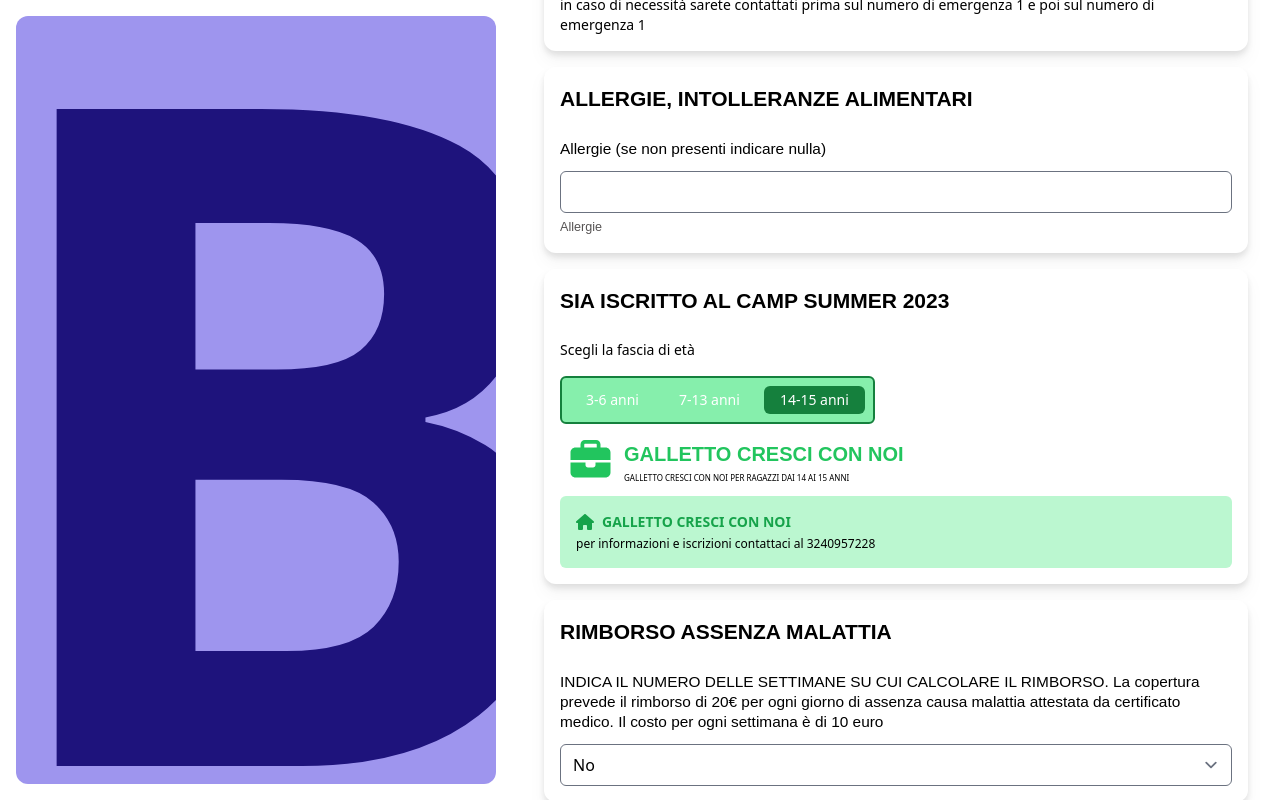
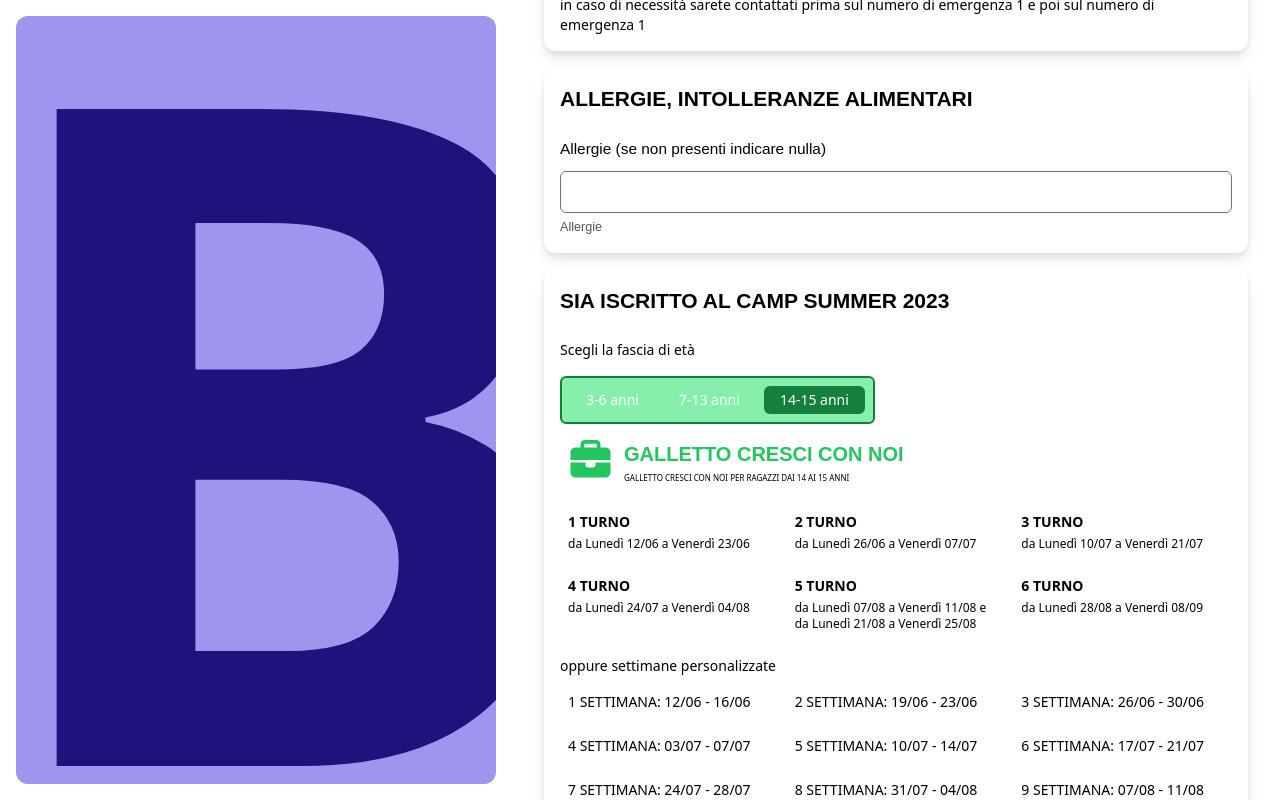
Before and after one commit to nicolofranceschi/galletto, a Next.js app: page /b in a window 1280 px wide. Both pictures are taken after a click on the button "14-15 anni". Shown: the part 2293-3093 px from the top of the page. Built offline with nearby package versions, Linux system fonts and the light colour scheme; no server answers.

Commit message:
cresci con noi

```diff
--- a/components/dataset.js
+++ b/components/dataset.js
@@ -22,6 +22,30 @@ export const dataset = {
     TB6: {
         desc: "6° Turno Galletto Baby Magic: da Lunedì 28/08 a Venerdì 08/09",
         price: 290
+    },
+    TC1: {
+        desc: "1° Turno Galletto Cresci con Noi: non disponibile",
+        price: 230
+    },
+    TC2: {
+        desc: "2° Turno Galletto Cresci con Noi: da Lunedì 26/06 a Venerdì 07/07",
+        price: 230
+    },
+    TC3: {
+        desc: "3° Turno Galletto Cresci con Noi: da Lunedì 10/07 a Venerdì 21/07",
+        price: 230
+    },
+    TC4: {
+        desc: "4° Turno Galletto Cresci con Noi: da lunedì 21/06 a venerdì 02/07",
+        price: 230
+    },
+    TC5: {
+        desc: "5° Turno Galletto Cresci con Noi: da Lunedì 07/08 a Venerdì 11/08 e da Lunedì 21/08 a Venerdì 25/08",
+        price: 230
+    },
+    TC6: {
+        desc: "6° Turno Galletto Cresci con Noi: da Lunedì 28/08 a Venerdì 08/09",
+        price: 230
     },
     TS1: {
         desc: "1° Turno Galletto Sport Avventura: da Lunedì 12/06 a Venerdì 23/06",
@@ -143,5 +167,53 @@ export const dataset = {
         desc: "12° Settimana Galletto Sport Avventura: 04/09 - 08/09",
         price: 170
     },
+    C1: {
+        desc: "1° Settimana Galletto Cresci con Noi: 12/06 - 16/06",
+        price: 130
+    },
+    C2: {
+        desc: "2° Settimana Galletto Cresci con Noi: 19/06 - 23/06",
+        price: 130
+    },
+    C3: {
+        desc: "3° Settimana Galletto Cresci con Noi: 26/06 - 30/06",
+        price: 130
+    },
+    C4: {
+        desc: "4° Settimana Galletto Cresci con Noi: 03/07 - 07/07",
+        price: 130
+    },
+    C5: {
+        desc: "5° Settimana Galletto Cresci con Noi: 10/07 - 14/07",
+        price: 130
+    },
+    C6: {
+        desc: "6° Settimana Galletto Cresci con Noi: 17/07 - 21/07",
+        price: 130
+    },
+    C7: {
+        desc: "7° Settimana Galletto Cresci con Noi: 24/07 - 28/07",
+        price: 130
+    },
+    C8: {
+        desc: "8° Settimana Galletto Cresci con Noi: 31/07 - 04/08",
+        price: 130
+    },
+    C9: {
+        desc: "9° Settimana Galletto Cresci con Noi:  07/08 - 11/08",
+        price: 130
+    },
+    C10: {
+        desc: "10° Settimana Galletto Cresci con Noi: 21/08 - 25/08",
+        price: 130
+    },
+    C11: {
+        desc: "11° Settimana Galletto Cresci con Noi: 28/08 - 01/09",
+        price: 130
+    },
+    C12: {
+        desc: "12° Settimana Galletto Cresci con Noi: 04/09 - 08/09",
+        price: 130
+    },
 
 }
--- a/pages/b.jsx
+++ b/pages/b.jsx
@@ -92,6 +92,30 @@ export default function B() {
       data = [...data, "TS6"]
       newCamp = newCamp.filter(e => e !== "S11" && e !== "S12")
     }
+    if (newCamp.some(e => e === "C1") && newCamp.some(e => e === "C2")) {
+      data = [...data, "TC1"]
+      newCamp = newCamp.filter(e => e !== "C1" && e !== "C2")
+    }
+    if (newCamp.some(e => e === "C3") && newCamp.some(e => e === "C4")) {
+      data = [...data, "TC2"]
+      newCamp = newCamp.filter(e => e !== "C3" && e !== "C4")
+    }
+    if (newCamp.some(e => e === "C5") && newCamp.some(e => e === "C6")) {
+      data = [...data, "TC3"]
+      newCamp = newCamp.filter(e => e !== "C5" && e !== "C6")
+    }
+    if (newCamp.some(e => e === "C7") && newCamp.some(e => e === "C8")) {
+      data = [...data, "TC4"]
+      newCamp = newCamp.filter(e => e !== "C7" && e !== "C8")
+    }
+    if (newCamp.some(e => e === "C9") && newCamp.some(e => e === "C10")) {
+      data = [...data, "TC5"]
+      newCamp = newCamp.filter(e => e !== "C9" && e !== "C10")
+    }
+    if (newCamp.some(e => e === "C11") && newCamp.some(e => e === "C12")) {
+      data = [...data, "TC6"]
+      newCamp = newCamp.filter(e => e !== "C11" && e !== "C12")
+    }
     data = [...data, ...newCamp]
     setData(data)
   }
@@ -144,13 +168,23 @@ export default function B() {
     );
   };
 
+  function addTruni(accumulator, a) {
+    return accumulator + dataset[a].price;
+  }
+
+  function addWeekg1(accumulator, a) {
+    if (a.startsWith("C")) return accumulator + 115;
+    else return accumulator + 145;
+  }
+
+
 
   const week = data.filter(e => !e.startsWith("T"))
   const turni = data.filter(e => e.startsWith("T"))
   const g1 = week.slice(0, week.length - week.length % 2)
   const g2 = week.slice(week.length - week.length % 2)
   const virtualTurni = turni.length + Math.trunc(week.length / 2) + week.length % 2
-  const tot = (turni.length * 290) + (g1.length * 145) + (g2.length * 170) + (assicurazione === "Yes" ? 10 * camp.length : 0) - ((tesserato === "Si" || data.length > 1) ? (30 * (virtualTurni + (tesserato === "Si" ? 1 : 0) - 1)) : 0) - (fratelli === "Si" ? data.filter(e => e.startsWith("T")).length * 10 + data.filter(e => !e.startsWith("T")).length * 5 : 0) - (conciliazione >= 1 ? (100 * conciliazione) : 0) - (convenzione === "FLORIM" ? 290 : 0)
+  const tot = (turni.reduce(addTruni,0)) + (g1.reduce(addWeekg1,0)) + (g2.reduce(addTruni,0)) + (assicurazione === "Yes" ? 10 * camp.length : 0) - ((tesserato === "Si" || data.length > 1) ? (30 * (virtualTurni + (tesserato === "Si" ? 1 : 0) - 1)) : 0) - (fratelli === "Si" ? data.filter(e => e.startsWith("T")).length * 10 + data.filter(e => !e.startsWith("T")).length * 5 : 0) - (conciliazione >= 1 ? (100 * conciliazione) : 0) - (convenzione === "FLORIM" ? 290 : 0)
   const minor = camp.length - (convenzione === "FLORIM" ? 2 : 0) >= 3 ? 3 : camp.length - (convenzione === "FLORIM" ? 2 : 0)
   if (conciliazione > minor) methods.setValue("conciliazione", minor)
   const coniliazione = []
@@ -298,7 +332,6 @@ export default function B() {
                         </p>
                       </div>
                     </div>
-
                     <div className="pt-4 flex flex-wrap text-left gap-2">
                       <Turno title={"1 TURNO"} desc={"da Lunedì 12/06 a Venerdì 23/06"} addCamp={() => addCamp(["S1", "S2"])} condi={camp.some(e => e === "S1") && camp.some(e => e === "S2")} color={"bg-orange-200"} />
                       <Turno title={"2 TURNO"} desc={"da Lunedì 26/06 a Venerdì 07/07"} addCamp={() => addCamp(["S3", "S4"])} condi={camp.some(e => e === "S3") && camp.some(e => e === "S4")} color={"bg-orange-200"} />
@@ -347,13 +380,29 @@ export default function B() {
                           </p>
                         </div>
                       </div>
-                      <button type="button" className="flex w-full grow items-start bg-green-200 mt-2 p-4 flex-col gap-1 rounded-md hover:bg-slate-200">
-                        <div className="font-bold flex gap-1 text-green-600 items-center">
-                          <svg xmlns="http://www.w3.org/2000/svg" viewBox="0 0 576 512" className="h-4 fill-green-600"><path d="M575.8 255.5c0 18-15 32.1-32 32.1h-32l.7 160.2c0 2.7-.2 5.4-.5 8.1V472c0 22.1-17.9 40-40 40H456c-1.1 0-2.2 0-3.3-.1c-1.4 .1-2.8 .1-4.2 .1H416 392c-22.1 0-40-17.9-40-40V448 384c0-17.7-14.3-32-32-32H256c-17.7 0-32 14.3-32 32v64 24c0 22.1-17.9 40-40 40H160 128.1c-1.5 0-3-.1-4.5-.2c-1.2 .1-2.4 .2-3.6 .2H104c-22.1 0-40-17.9-40-40V360c0-.9 0-1.9 .1-2.8V287.6H32c-18 0-32-14-32-32.1c0-9 3-17 10-24L266.4 8c7-7 15-8 22-8s15 2 21 7L564.8 231.5c8 7 12 15 11 24z" /></svg>
-                          <p></p>GALLETTO CRESCI CON NOI
-                        </div>
-                        <p className="text-xs">per informazioni e iscrizioni contattaci al 3240957228</p>
-                      </button>
+                      <div className="pt-4 flex flex-wrap text-left gap-2">
+                        <Turno title={"1 TURNO"} desc={"da Lunedì 12/06 a Venerdì 23/06"} addCamp={() => addCamp(["C1", "C2"])} condi={camp.some(e => e === "C1") && camp.some(e => e === "C2")} color={"bg-green-200"} />
+                        <Turno title={"2 TURNO"} desc={"da Lunedì 26/06 a Venerdì 07/07"} addCamp={() => addCamp(["C3", "C4"])} condi={camp.some(e => e === "C3") && camp.some(e => e === "C4")} color={"bg-green-200"} />
+                        <Turno title={"3 TURNO"} desc={"da Lunedì 10/07 a Venerdì 21/07"} addCamp={() => addCamp(["C5", "C6"])} condi={camp.some(e => e === "C5") && camp.some(e => e === "C6")} color={"bg-green-200"} />
+                        <Turno title={"4 TURNO"} desc={"da Lunedì 24/07 a Venerdì 04/08"} addCamp={() => addCamp(["C7", "C8"])} condi={camp.some(e => e === "C7") && camp.some(e => e === "C8")} color={"bg-green-200"} />
+                        <Turno title={"5 TURNO"} desc={"da Lunedì 07/08 a Venerdì 11/08 e da Lunedì 21/08 a Venerdì 25/08"} addCamp={() => addCamp(["C9", "C10"])} condi={camp.some(e => e === "C9") && camp.some(e => e === "C10")} color={"bg-green-200"} />
+                        <Turno title={"6 TURNO"} desc={"da Lunedì 28/08 a Venerdì 08/09"} addCamp={() => addCamp(["C11", "C12"])} condi={camp.some(e => e === "C11") && camp.some(e => e === "C12")} color={"bg-green-200"} />
+                      </div>
+                      <p className="pt-4">oppure settimane personalizzate</p>
+                      <div className="flex flex-wrap mt-2 gap-2">
+                        <Week title={"1 SETTIMANA: 12/06 - 16/06"} addCamp={() => addCamp(["C1"])} condi={camp.some(e => e === "C1")} color={"bg-green-200"} />
+                        <Week title={"2 SETTIMANA: 19/06 - 23/06"} addCamp={() => addCamp(["C2"])} condi={camp.some(e => e === "C2")} color={"bg-green-200"} />
+                        <Week title={"3 SETTIMANA: 26/06 - 30/06"} addCamp={() => addCamp(["C3"])} condi={camp.some(e => e === "C3")} color={"bg-green-200"} />
+                        <Week title={"4 SETTIMANA: 03/07 - 07/07"} addCamp={() => addCamp(["C4"])} condi={camp.some(e => e === "C4")} color={"bg-green-200"} />
+                        <Week title={"5 SETTIMANA: 10/07 - 14/07"} addCamp={() => addCamp(["C5"])} condi={camp.some(e => e === "C5")} color={"bg-green-200"} />
+                        <Week title={"6 SETTIMANA: 17/07 - 21/07"} addCamp={() => addCamp(["C6"])} condi={camp.some(e => e === "C6")} color={"bg-green-200"} />
+                        <Week title={"7 SETTIMANA: 24/07 - 28/07"} addCamp={() => addCamp(["C7"])} condi={camp.some(e => e === "C7")} color={"bg-green-200"} />
+                        <Week title={"8 SETTIMANA: 31/07 - 04/08"} addCamp={() => addCamp(["C8"])} condi={camp.some(e => e === "C8")} color={"bg-green-200"} />
+                        <Week title={"9 SETTIMANA: 07/08 - 11/08"} addCamp={() => addCamp(["C9"])} condi={camp.some(e => e === "C9")} color={"bg-green-200"} />
+                        <Week title={"10 SETTIMANA: 21/08 - 25/08"} addCamp={() => addCamp(["C10"])} condi={camp.some(e => e === "C10")} color={"bg-green-200"} />
+                        <Week title={"11 SETTIMANA: 28/08 - 01/09"} addCamp={() => addCamp(["C11"])} condi={camp.some(e => e === "C11")} color={"bg-green-200"} />
+                        <Week title={"12 SETTIMANA: 04/09 - 08/09"} addCamp={() => addCamp(["C12"])} condi={camp.some(e => e === "C12")} color={"bg-green-200"} />
+                      </div>
                     </div>
                   }
                 </div>
@@ -391,7 +440,7 @@ export default function B() {
                     {fratelli === "No" &&
                       <>
                         {coniliazione.map((item, number) => (
-                          <option key={"b"+ item} value={number + 1}> {number + 1}</option>
+                          <option key={"b" + item} value={number + 1}> {number + 1}</option>
                         ))}
                       </>
                     }
@@ -495,7 +544,7 @@ export default function B() {
                       {g1.map((val, i) => (
                         <tr key={i} className="border-b-2 text-left">
                           <td className="py-2">{dataset[val].desc}</td>
-                          <td className="py-2">145 €</td>
+                          <td className="py-2">{val.startsWith("C") ? "115 €" : "145 €"}</td>
                         </tr>
                       ))}
                       {g2.map((val, i) => (
@@ -504,7 +553,7 @@ export default function B() {
                           <td className="py-2">{dataset[val].price} €</td>
                         </tr>
                       ))}
-                      {(assicurazione === "Yes" && camp.length > 0 )  && (
+                      {(assicurazione === "Yes" && camp.length > 0) && (
                         <tr className="border-b-2 text-left">
                           <td className="py-2">Rimborso per malattia</td>
                           <td className="py-2">{10 * camp.length} €</td>
@@ -540,7 +589,7 @@ export default function B() {
                       </tr>
                     </tbody>
                   </table>
-                 <p className="xs">se il totale della spesa non ritorna con il tuo calcolo o con la tua idea di spesa puoi contattarci per farlo insieme al 324 0957228</p>
+                  <p className="xs">se il totale della spesa non ritorna con il tuo calcolo o con la tua idea di spesa puoi contattarci per farlo insieme al 324 0957228</p>
                 </div>
               </Section>
               <Section title="Manifestazione del consenso e presa visione termini del Progetto Conciliazione">
@@ -549,7 +598,7 @@ export default function B() {
                   label="Accetto"
                   registername="conciliazioneAccept"
                 />
-                </Section>
+              </Section>
               <Section
                 family="BC_"
                 title="Dati relativi al pagamento effettuato a mezzo bonifico"
```
